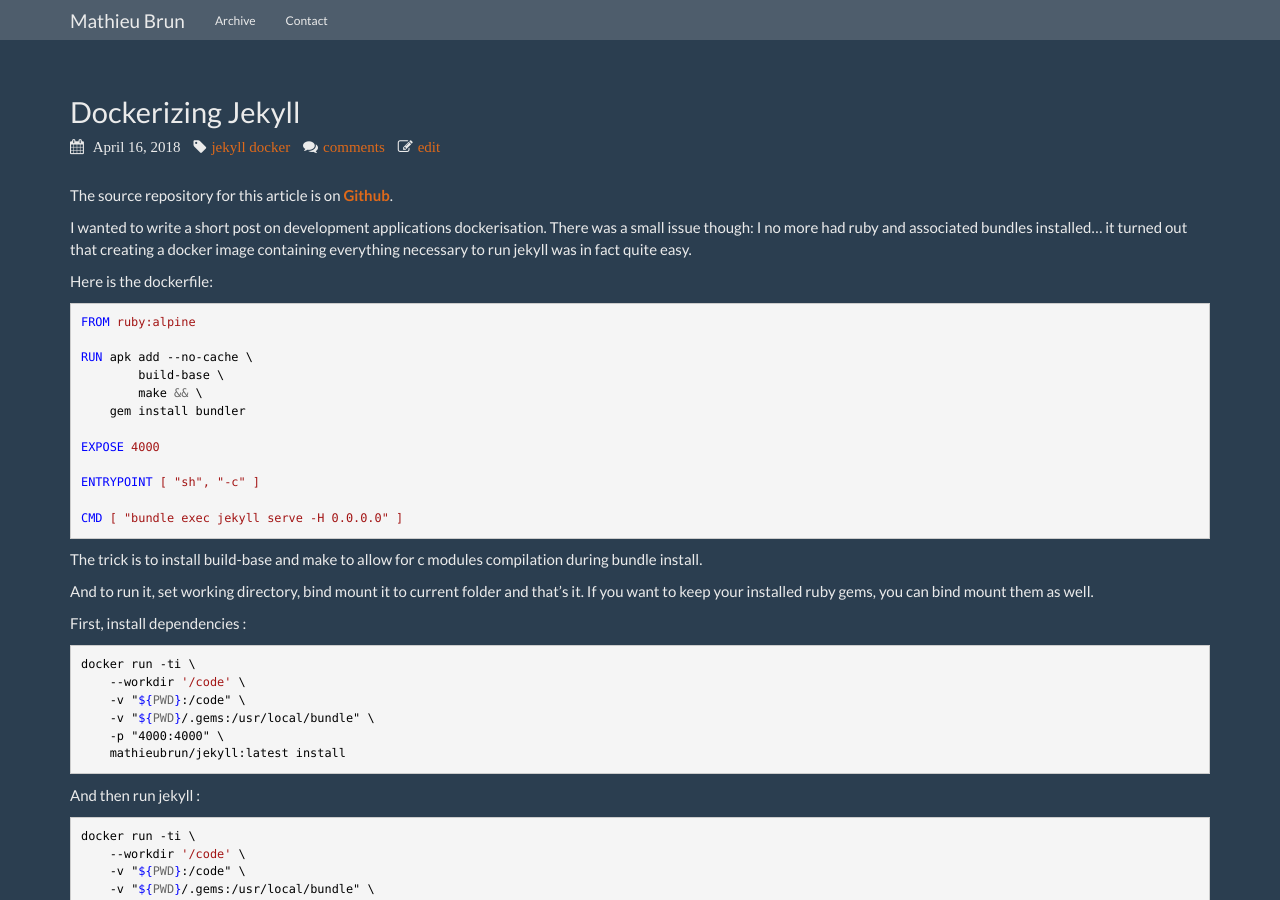
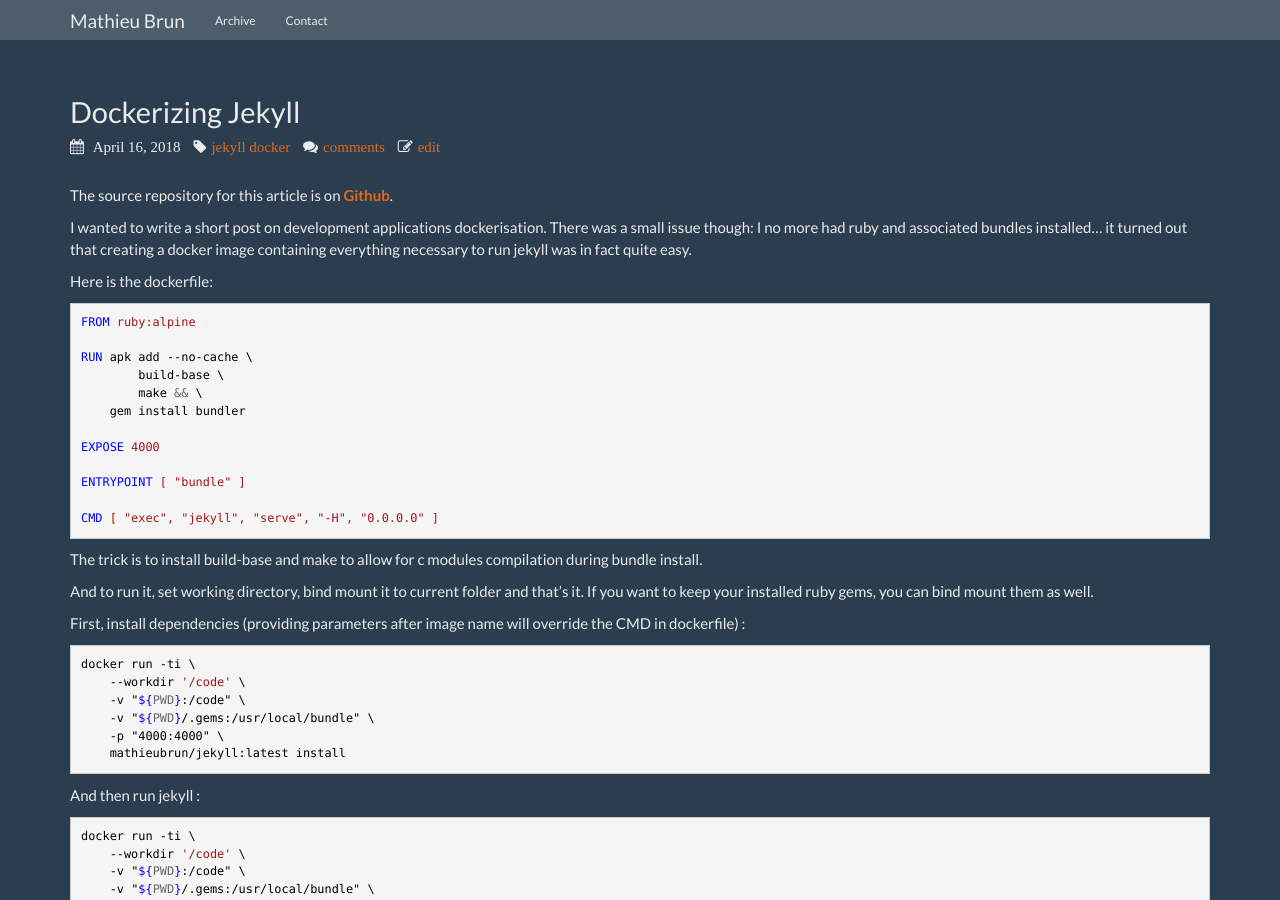
Before and after one commit to mathieubrun/mathieubrun.github.io, a Jekyll site: the page built from _posts/2018-04-16-jekyll-docker.markdown, in a window 1280 px wide and 900 px high. Built offline with Jekyll 4.4.1, drawn with Linux system fonts in a browser that asks for light colours; nearby versions of some CDN libraries; comment, search, counter and statistics services are not loaded.

Commit message:
Article update

`````diff
--- a/_posts/2018-04-16-jekyll-docker.markdown
+++ b/_posts/2018-04-16-jekyll-docker.markdown
@@ -21,16 +21,16 @@ RUN apk add --no-cache \
 
 EXPOSE 4000
 
-ENTRYPOINT [ "sh", "-c" ]
+ENTRYPOINT [ "bundle" ]
 
-CMD [ "bundle exec jekyll serve -H 0.0.0.0" ]
+CMD [ "exec", "jekyll", "serve", "-H", "0.0.0.0" ]
 ````
 
 The trick is to install build-base and make to allow for c modules compilation during bundle install.
 
 And to run it, set working directory, bind mount it to current folder and that’s it. If you want to keep your installed ruby gems, you can bind mount them as well.
 
-First, install dependencies :
+First, install dependencies (providing parameters after image name will override the CMD in dockerfile) :
 
 ```` sh
 docker run -ti \
`````
